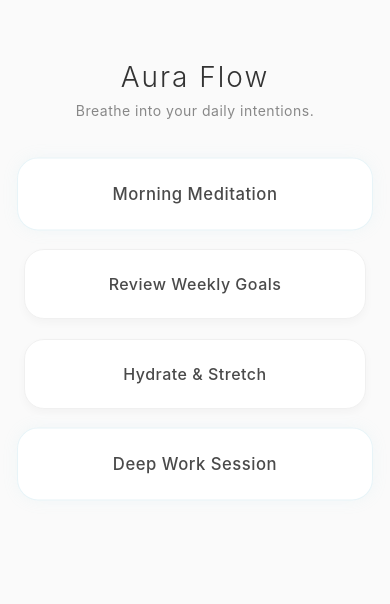
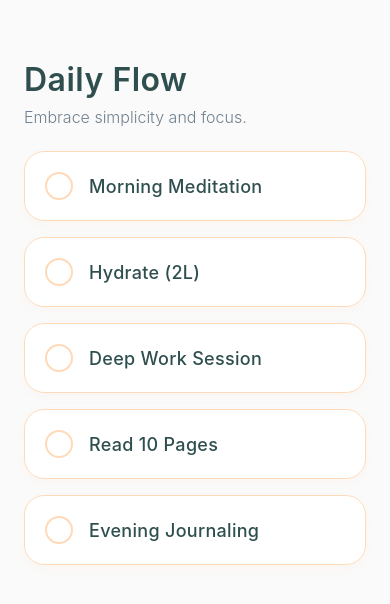
Before and after one commit to hkners/HerGeceYeniApp, a React Native app: screen / in a window 390 px wide. Shown: the top 604 px of the page. Built offline with nearby package versions, Linux system fonts and the light colour scheme.

Commit message:
feat: build daily app prototype
Co-authored-by: hkners <99874098+hkners@users.noreply.github.com>

```diff
--- a/App.js
+++ b/App.js
@@ -1,95 +1,132 @@
 import { StatusBar } from 'expo-status-bar';
-import React, { useEffect, useRef, useState } from 'react';
-import { StyleSheet, Text, View, Animated, TouchableOpacity, ScrollView, SafeAreaView } from 'react-native';
+import React, { useState, useCallback } from 'react';
+import { StyleSheet, Text, View, SafeAreaView, FlatList, Pressable } from 'react-native';
+import Animated, {
+  useSharedValue,
+  useAnimatedStyle,
+  withTiming,
+  interpolateColor,
+} from 'react-native-reanimated';
 
-const INITIAL_INTENTIONS = [
-  { id: '1', title: 'Morning Meditation', priority: 'high', completed: false },
-  { id: '2', title: 'Review Weekly Goals', priority: 'medium', completed: false },
-  { id: '3', title: 'Hydrate & Stretch', priority: 'low', completed: false },
-  { id: '4', title: 'Deep Work Session', priority: 'high', completed: false },
+const DUMMY_TASKS = [
+  { id: '1', title: 'Morning Meditation' },
+  { id: '2', title: 'Hydrate (2L)' },
+  { id: '3', title: 'Deep Work Session' },
+  { id: '4', title: 'Read 10 Pages' },
+  { id: '5', title: 'Evening Journaling' },
 ];
 
-const BreathingContainer = ({ intention, onToggle }) => {
-  const pulseAnim = useRef(new Animated.Value(1)).current;
+const TaskItem = React.memo(({ task, isCompleted, onToggle }) => {
+  const scale = useSharedValue(1);
+  const checkedProgress = useSharedValue(isCompleted ? 1 : 0);
 
-  useEffect(() => {
-    if (intention.priority === 'high' && !intention.completed) {
-      Animated.loop(
-        Animated.sequence([
-          Animated.timing(pulseAnim, {
-            toValue: 1.05,
-            duration: 2000,
-            useNativeDriver: true,
-          }),
-          Animated.timing(pulseAnim, {
-            toValue: 1,
-            duration: 2000,
-            useNativeDriver: true,
-          }),
-        ])
-      ).start();
-    } else {
-      pulseAnim.setValue(1);
-    }
-  }, [intention.priority, intention.completed, pulseAnim]);
+  React.useEffect(() => {
+    checkedProgress.value = withTiming(isCompleted ? 1 : 0, { duration: 300 });
+  }, [isCompleted, checkedProgress]);
 
-  const getContainerStyle = () => {
-    if (intention.completed) return styles.containerCompleted;
-    if (intention.priority === 'high') return styles.containerHighPriority;
-    return styles.containerNormal;
+  const handlePressIn = () => {
+    scale.value = withTiming(0.95, { duration: 150 });
   };
 
-  const getTextColor = () => {
-    if (intention.completed) return '#A0A0A0';
-    return '#4A4A4A';
+  const handlePressOut = () => {
+    scale.value = withTiming(1, { duration: 150 });
   };
 
+  const animatedContainerStyle = useAnimatedStyle(() => ({
+    transform: [{ scale: scale.value }],
+    borderColor: interpolateColor(
+      checkedProgress.value,
+      [0, 1],
+      ['#FFDAB9', '#FFC0CB']
+    ),
+    backgroundColor: interpolateColor(
+      checkedProgress.value,
+      [0, 1],
+      ['#FFFFFF', '#FFF0F5']
+    ),
+  }));
+
+  const animatedTextStyle = useAnimatedStyle(() => ({
+    color: interpolateColor(
+      checkedProgress.value,
+      [0, 1],
+      ['#2F4F4F', '#A9A9A9']
+    ),
+  }));
+
+  const animatedCheckboxStyle = useAnimatedStyle(() => ({
+    backgroundColor: interpolateColor(
+      checkedProgress.value,
+      [0, 1],
+      ['#FFFFFF', '#FFC0CB']
+    ),
+    borderColor: interpolateColor(
+      checkedProgress.value,
+      [0, 1],
+      ['#FFDAB9', '#FFC0CB']
+    ),
+  }));
+
+  const animatedCheckmarkStyle = useAnimatedStyle(() => ({
+    opacity: checkedProgress.value,
+    transform: [{ scale: checkedProgress.value }],
+  }));
+
   return (
-    <Animated.View style={{ transform: [{ scale: pulseAnim }] }}>
-      <TouchableOpacity
-        activeOpacity={0.8}
-        onPress={() => onToggle(intention.id)}
-        style={[styles.intentionContainer, getContainerStyle()]}
+    <Pressable
+      onPress={() => onToggle(task.id)}
+      onPressIn={handlePressIn}
+      onPressOut={handlePressOut}
+      accessibilityRole="checkbox"
+      accessibilityState={{ checked: isCompleted }}
     >
-        <Text style={[styles.intentionText, { color: getTextColor(), textDecorationLine: intention.completed ? 'line-through' : 'none' }]}>
-          {intention.title}
-        </Text>
-      </TouchableOpacity>
+      <Animated.View style={[styles.taskContainer, animatedContainerStyle]}>
+        <Animated.View style={[styles.checkbox, animatedCheckboxStyle]}>
+          <Animated.View style={[styles.checkmark, animatedCheckmarkStyle]} />
         </Animated.View>
+        <Animated.Text style={[styles.taskText, animatedTextStyle]}>
+          {task.title}
+        </Animated.Text>
+      </Animated.View>
+    </Pressable>
   );
-};
+});
 
 export default function App() {
-  const [intentions, setIntentions] = useState(INITIAL_INTENTIONS);
+  const [completedTasks, setCompletedTasks] = useState({});
 
-  const toggleIntention = (id) => {
-    setIntentions(prev =>
-      prev.map(item =>
-        item.id === id ? { ...item, completed: !item.completed } : item
-      )
+  const handleToggle = useCallback((id) => {
+    setCompletedTasks((prev) => ({
+      ...prev,
+      [id]: !prev[id],
+    }));
+  }, []);
+
+  const renderItem = useCallback(
+    ({ item }) => (
+      <TaskItem
+        task={item}
+        isCompleted={!!completedTasks[item.id]}
+        onToggle={handleToggle}
+      />
+    ),
+    [completedTasks, handleToggle]
   );
-  };
 
   return (
     <SafeAreaView style={styles.safeArea}>
       <StatusBar style="dark" />
-      <ScrollView contentContainerStyle={styles.scrollContainer} showsVerticalScrollIndicator={false}>
       <View style={styles.header}>
-          <Text style={styles.title}>Aura Flow</Text>
-          <Text style={styles.subtitle}>Breathe into your daily intentions.</Text>
+        <Text style={styles.title}>Daily Flow</Text>
+        <Text style={styles.subtitle}>Embrace simplicity and focus.</Text>
       </View>
-
-        <View style={styles.listContainer}>
-          {intentions.map(intention => (
-            <BreathingContainer
-              key={intention.id}
-              intention={intention}
-              onToggle={toggleIntention}
+      <FlatList
+        data={DUMMY_TASKS}
+        keyExtractor={(item) => item.id}
+        renderItem={renderItem}
+        contentContainerStyle={styles.listContent}
+        showsVerticalScrollIndicator={false}
       />
-          ))}
-        </View>
-
-      </ScrollView>
     </SafeAreaView>
   );
 }
@@ -97,68 +134,60 @@ export default function App() {
 const styles = StyleSheet.create({
   safeArea: {
     flex: 1,
-    backgroundColor: '#FAFAFA', // Very light, clean background
+    backgroundColor: '#FAFAFA',
   },
-  scrollContainer: {
-    flexGrow: 1,
+  header: {
     paddingHorizontal: 24,
     paddingTop: 60,
+    paddingBottom: 24,
+  },
+  title: {
+    fontSize: 32,
+    fontWeight: '600',
+    color: '#2F4F4F',
+    marginBottom: 8,
+    letterSpacing: 0.5,
+  },
+  subtitle: {
+    fontSize: 16,
+    fontWeight: '300',
+    color: '#708090',
+  },
+  listContent: {
+    paddingHorizontal: 24,
     paddingBottom: 40,
   },
-  header: {
-    marginBottom: 40,
+  taskContainer: {
+    flexDirection: 'row',
     alignItems: 'center',
-  },
-  title: {
-    fontSize: 28,
-    fontWeight: '300',
-    color: '#333333',
-    letterSpacing: 2,
-    marginBottom: 8,
-  },
-  subtitle: {
-    fontSize: 14,
-    fontWeight: '400',
-    color: '#888888',
-    letterSpacing: 0.5,
-  },
-  listContainer: {
-    gap: 20,
-  },
-  intentionContainer: {
-    paddingVertical: 24,
-    paddingHorizontal: 20,
+    padding: 20,
     borderRadius: 20,
-    shadowColor: '#000',
+    borderWidth: 1.5,
+    marginBottom: 16,
+    shadowColor: '#FFDAB9',
     shadowOffset: { width: 0, height: 4 },
-    shadowOpacity: 0.03,
+    shadowOpacity: 0.1,
     shadowRadius: 10,
     elevation: 2,
+  },
+  checkbox: {
+    width: 28,
+    height: 28,
+    borderRadius: 14,
+    borderWidth: 2,
+    marginRight: 16,
     alignItems: 'center',
     justifyContent: 'center',
   },
-  containerNormal: {
+  checkmark: {
+    width: 12,
+    height: 12,
+    borderRadius: 6,
     backgroundColor: '#FFFFFF',
-    borderWidth: 1,
-    borderColor: '#F0F0F0',
   },
-  containerHighPriority: {
-    backgroundColor: '#FFFFFF',
-    borderWidth: 1,
-    borderColor: '#E8F4F8', // Soft highlight (airy blue)
-    shadowColor: '#A0D8E6',
-    shadowOpacity: 0.1,
-    shadowRadius: 15,
-  },
-  containerCompleted: {
-    backgroundColor: '#F7F7F7',
-    borderWidth: 1,
-    borderColor: '#EAEAEA',
-    opacity: 0.6,
-  },
-  intentionText: {
-    fontSize: 16,
+  taskText: {
+    fontSize: 18,
     fontWeight: '500',
-    letterSpacing: 0.5,
+    letterSpacing: 0.3,
   },
 });
```
Also changed, not shown: package.json (+7 -6 lines), 2 other files (tests, documents, lock files or other folders). Lines whose indentation alone changed are shown as unchanged.
